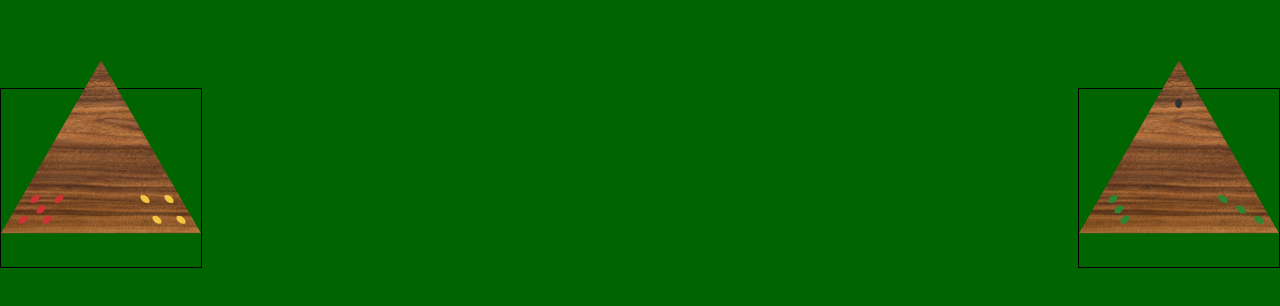
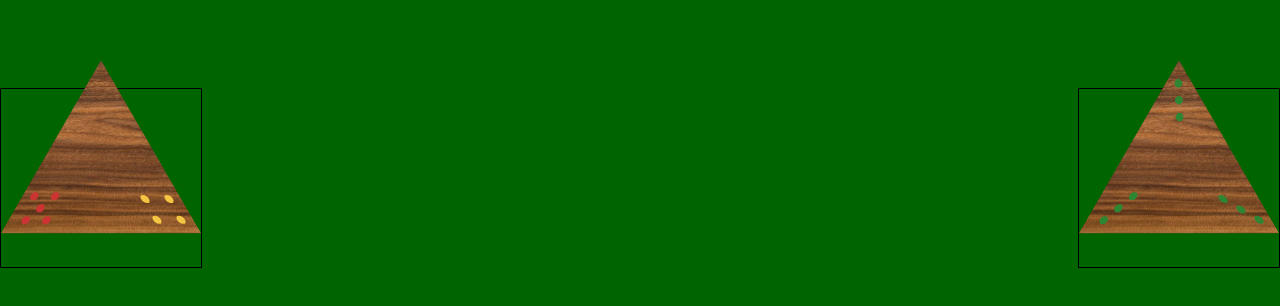
Before and after one commit to mattg95/triominos, a React (Create React App) app: page / in a window 1280 px wide. Shown: the part 222-528 px from the top of the page. Built offline with nearby package versions, Linux system fonts and the light colour scheme.

Commit message:
fix skew and rotation

```diff
--- a/src/components/board/Board.tsx
+++ b/src/components/board/Board.tsx
@@ -14,7 +14,7 @@ const Board = () => {
   return (
     <div id='board' className='board' style={{ width: '100' }}>
       <Triomino values={[0, 4, 5]} id={'1'} />
-      <Triomino values={[1, 3, 3]} id={'2'} />
+      <Triomino values={[3, 3, 3]} id={'2'} />
       {/*<Triomino values={[2, 4, 3]}  />
       <Triomino values={[5, 0, 1]}  />
       <Triomino values={[4, 2, 4]}  />
--- a/src/components/dots/Dots.tsx
+++ b/src/components/dots/Dots.tsx
@@ -12,21 +12,21 @@ const Dots: React.FC<Props> = ({ value, index }) => {
   const getPosition = () => {
     switch (index) {
       case 0:
-        return 'translate(480,60)';
+        return 'translate(495,60)';
       case 1:
         return 'translate(660,660)';
       case 2:
-        return 'translate(150,660)';
+        return 'translate(320,640)';
     }
   };
   const getSkew = () => {
     switch (index) {
       case 0:
-        return 'skewX(20)';
+        return 'skewX(7)';
       case 1:
         return 'skewX(30)';
       case 2:
-        return 'skewX(-30)';
+        return 'skewY(20)';
     }
   };
 
@@ -37,7 +37,7 @@ const Dots: React.FC<Props> = ({ value, index }) => {
       case 1:
         return 'rotate(0)';
       case 2:
-        return 'rotate(0)';
+        return 'rotate(90)';
     }
   };
   const getColour = () => {
--- a/src/components/triomino/Triomino.tsx
+++ b/src/components/triomino/Triomino.tsx
@@ -35,7 +35,7 @@ const Triomino: React.FC<Props> = ({ id, values }) => {
   const handleMouseDown = (e) => {
     setIsDragging(true);
 
-    const { x, y } = e.target.getBoundingClientRect();
+    const { x, y } = ref.current.getBoundingClientRect();
     setPosition({ x, y });
   };
   console.log(state);
```
